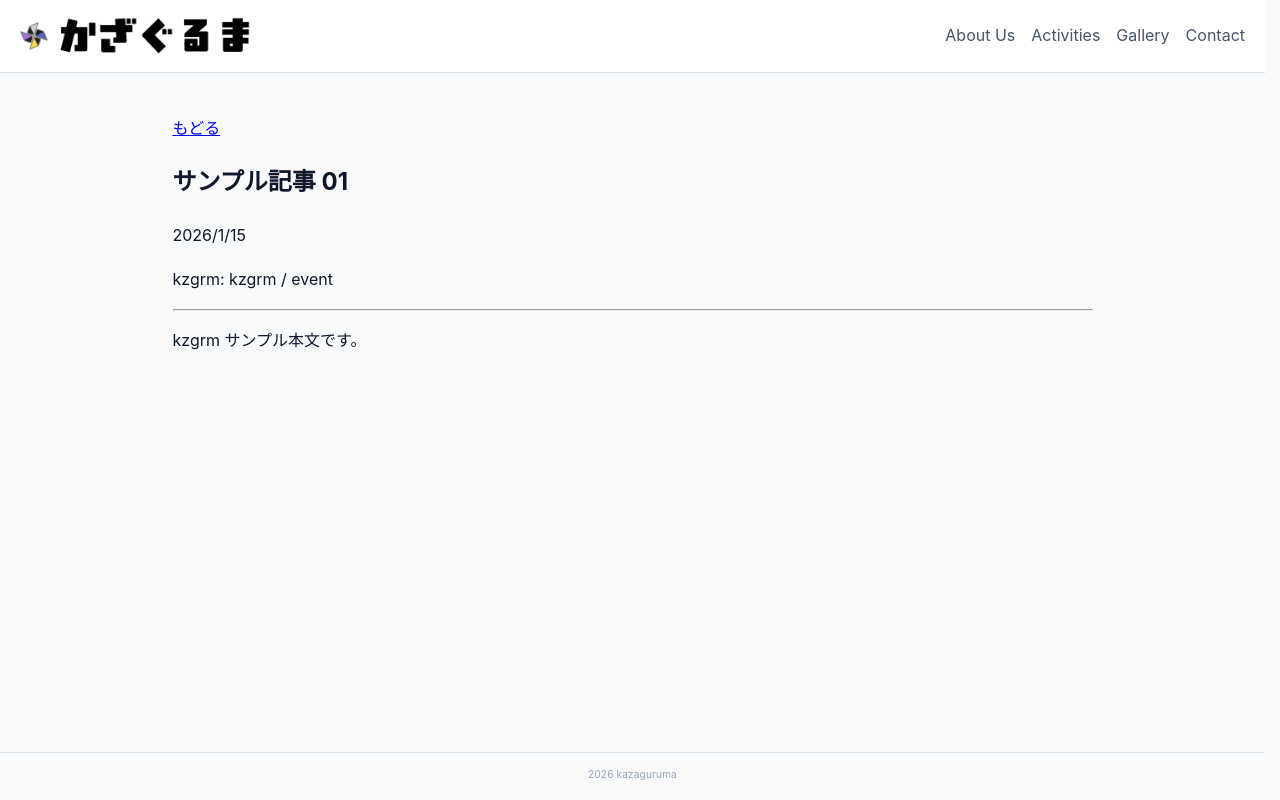
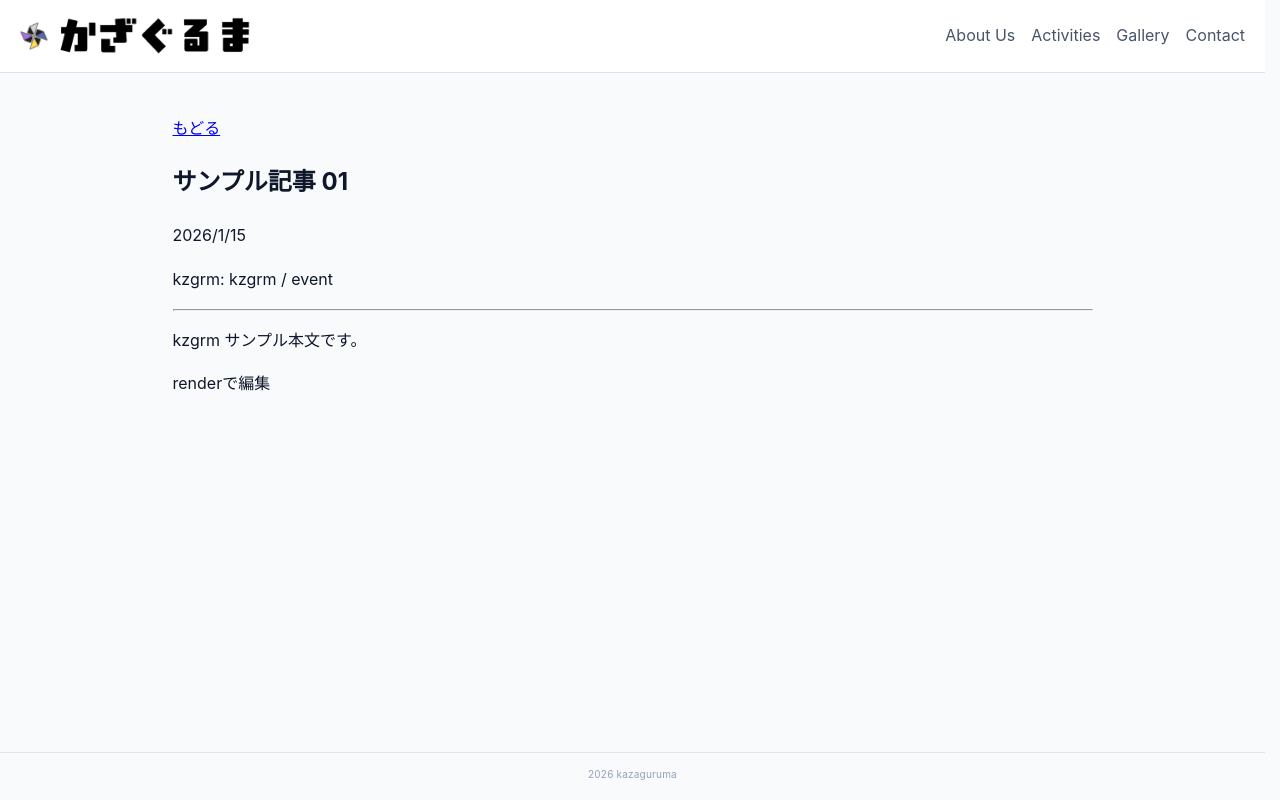
Before and after one commit to kzgrm/kzgrm-gallery, an Astro site: page /activities/sample-01 in a window 1280 px wide. Built offline with nearby package versions, Linux system fonts and the light colour scheme; Astro itself is replaced by a stand-in of ours.

Commit message:
chore(studio): update sample-01.md

```diff
--- a/src/content/activities/sample-01.md
+++ b/src/content/activities/sample-01.md
@@ -8,3 +8,5 @@
 ---
 
 kzgrm サンプル本文です。
+
+renderで編集
```
